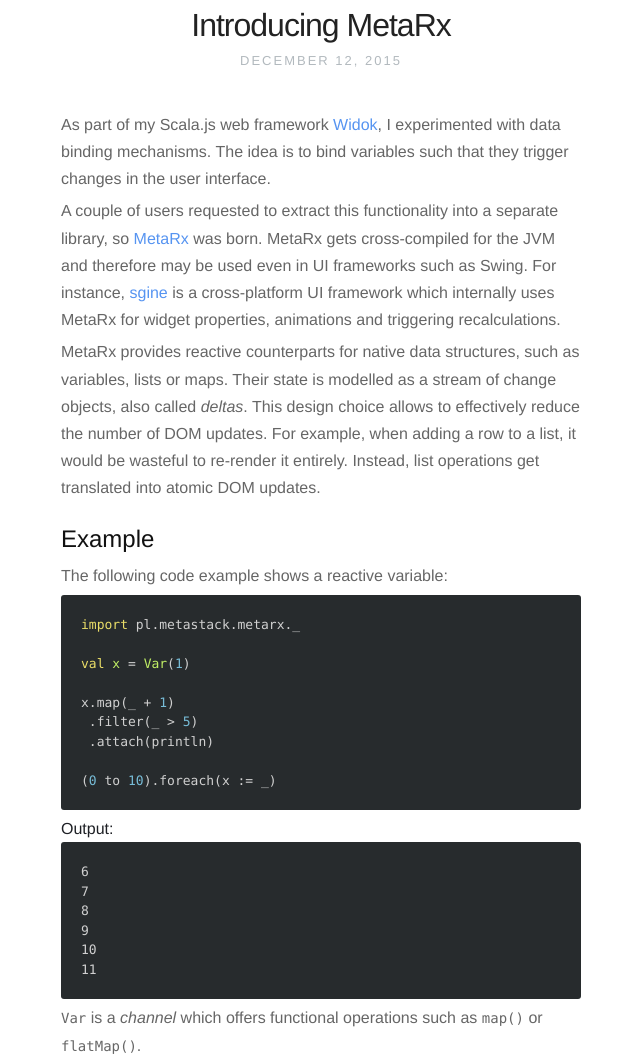
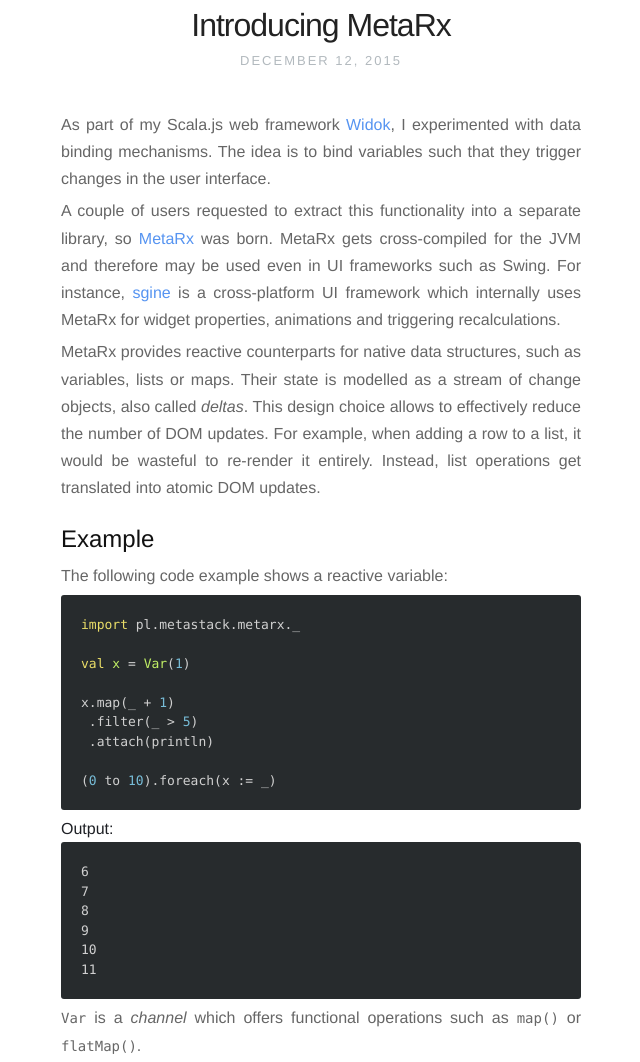
Before and after one commit to tindzk/tindzk.github.io, a plain HTML site: page metarx.html in a window 1280 px wide. Shown: the part 115-1177 px from the top of the page, without its empty margins (319-959 px from the left). Drawn offline with nearby package versions, Linux system fonts and the light colour scheme; files whose address does not match are found by name.

Commit message:
Improve stylesheets

```diff
--- a/css/highlight.css
+++ b/css/highlight.css
@@ -3,7 +3,8 @@
 */
 
 .hljs {
-  display: block;
+  white-space: pre;
+  /*display: block;*/
   overflow-x: auto;
   /*padding: 0.5em;*/
   background: #272b2d;
--- a/css/style.css
+++ b/css/style.css
@@ -204,8 +204,8 @@ ul 	{ margin:0; padding:0; }
 ul li	{ list-style-type:circle; list-style-position:inside; }
 ol li	{ list-style-position:inside; }
 
-/* Line Height */
-#post-body, p { line-height:1.7; }
+/* Set line Height and justify text */
+#post-body, p { line-height:1.7; text-align: justify; }
 
 b, strong { font-weight: 500;
   color: #1E2025; }
```
